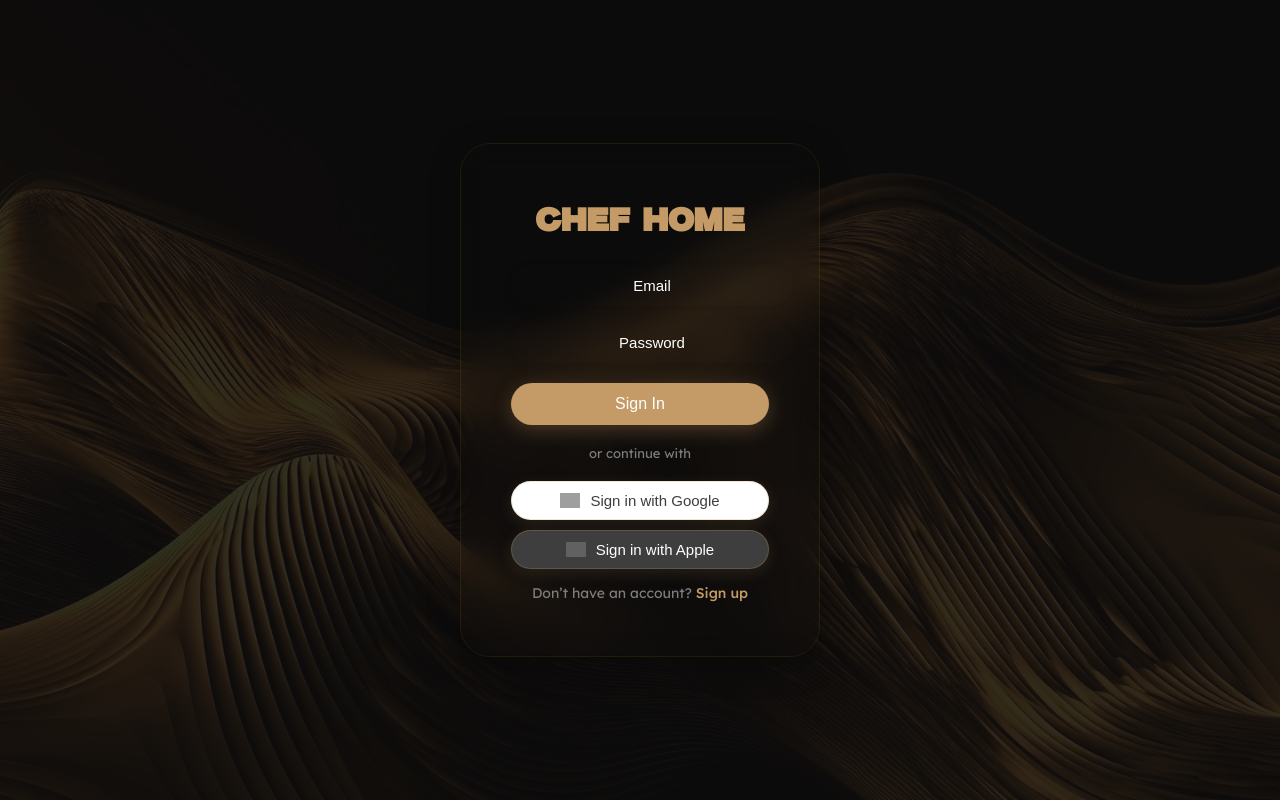
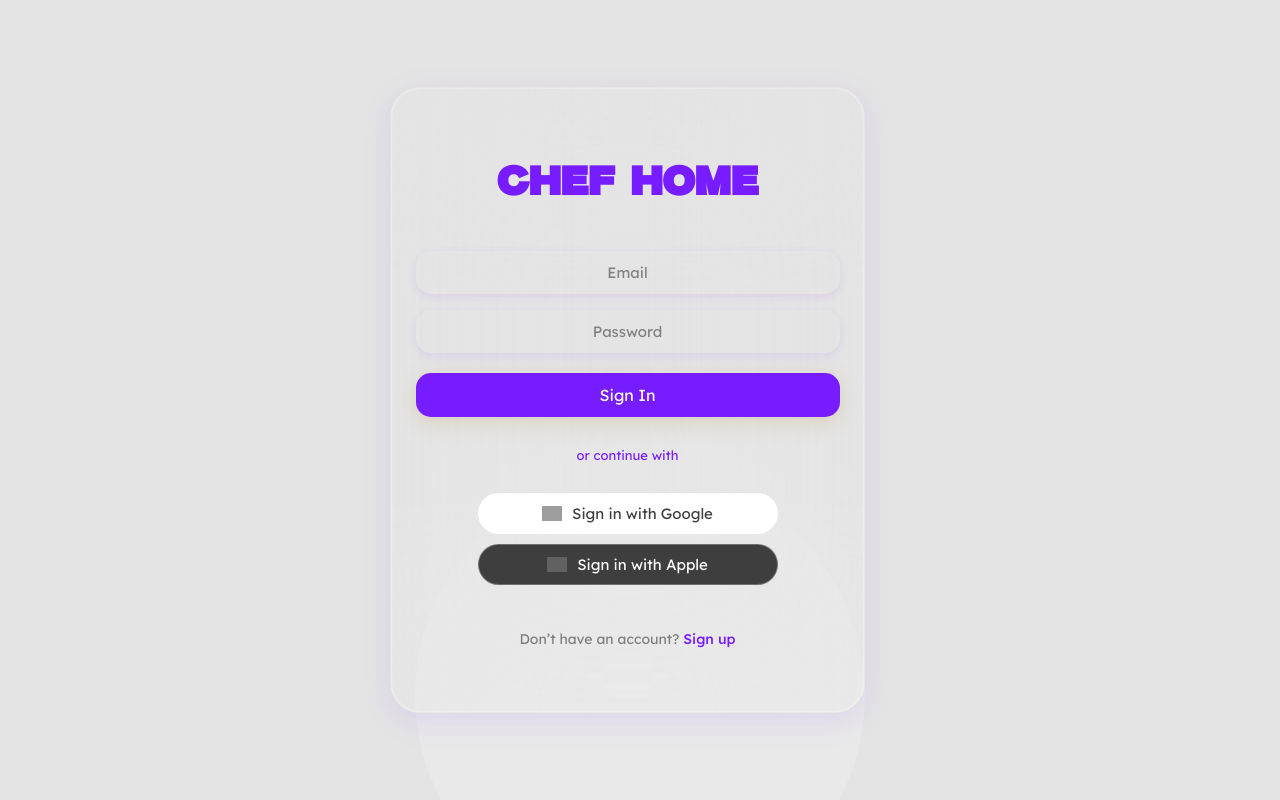
Before and after one commit to Rahul252006/ChefHome, a website: page signin.html in a window 1280 px wide. Drawn offline with Linux system fonts and the light colour scheme; grey boxes are pictures that could not be loaded.

Commit message:
Update signin.html

```diff
--- a/signin.html
+++ b/signin.html
@@ -3,7 +3,6 @@
 <head>
 <meta charset="UTF-8">
 <meta name="viewport" content="width=device-width, initial-scale=1.0">
-<script src="main.js" defer type="module"></script>
 <title>Sign In | CHEF HOME</title>
 
 <style>
@@ -19,109 +18,114 @@
         -webkit-tap-highlight-color: transparent;
     }
   body {
+        position: relative;
         margin: 0;
         padding: 0;
-    min-height: 100vh;
         display: flex;
         justify-content: center;
         align-items: center;
-    background-color: #0E0E0E;
+        min-height: 100vh;
         font-family: "lexend", sans-serif;
-    color: #3E3E3E;
-    position: relative;
+        background-color: rgb(228, 228, 228);
+        color: #F5F5F5;
         overflow-x: hidden;
     }
 
     body::before {
   content: "";
-    position: absolute;
-    top: 0;
-    left: 0;
-    width: 100%;
-    height: 100%;
-    background-image: url("—Slidesdocs—gleaming abstract in golden waves_203f90ae1c.jpg");
-    background-size: cover;
-    background-position: center;
-    background-repeat: no-repeat;
-    opacity: 0.2;
-    filter: brightness(75%);
+  position: fixed;
+  bottom: -120px;  /* pushes glow slightly below */
+  left: 50%;
+  transform: translateX(-50%);
+  width: 450px;
+  height: 450px;
+  background-color: rgb(234, 234, 234);
   z-index: -1;
   pointer-events: none;
+  border-radius: 50%;
+  opacity: 0.8;
 }
-
       .container {
-    background: rgba(0, 0, 0, 0);
-    backdrop-filter: blur(12px);
     border-radius: 30px;
-    box-shadow: 0 8px 32px rgba(0, 0, 0, 0.25);
-    padding: 40px 50px;
-    width: 360px;
-    max-width: 90%;
-    text-align: center;
-    border: 1px solid #99730025;
+    padding: 50px 60px;
+    width: 500px;
+    max-width: 95%;
+    display: flex;
+    align-items: center;
+    flex-direction: column;
+    gap: 30px;
+    background: rgba(255, 255, 255, 0.012);
+    backdrop-filter: blur(90px) saturate(150%);
+    -webkit-backdrop-filter: blur(30px) saturate(150%);
+    box-shadow: inset 0 0 2px rgb(255, 255, 255), 0 8px 32px #771cff1a;
+    border: 1px solid #ffffff00;
     box-sizing: border-box;
 }
 
   h1 {
     font-family: "milker";
-    color: #C49B66;
-    font-size: 32px;
-    margin-bottom: 20px;
+    color: #771cff;
+    font-size: 40px;
+    margin-bottom: 10px;
   }
 
   input {
-    width: 100%;
+    width: 400px;
     padding: 12px;
     margin: 8px 0;
     border: 1px;
-    border-radius: 25px;
+    border-radius: 15px;
     font-size: 15px;
     outline: none;
     text-align: center;
     background-color: rgba(0, 0, 0, 0);
-    color: #ffffff;
-    box-shadow: 0 3px 10px rgba(0, 0, 0, 0.1);
+    color: black;
+    box-shadow: 0 3px 10px #771cff1a;
     transition: 0.3s ease-in-out;
+    font-family: "lexend";
   }
 
   input:focus {
-    box-shadow: 0 4px 15px rgba(0, 0, 0, 0.25);
+    box-shadow: 0 4px 15px #771cff35;
+    font-family: "lexend";
   }
 
   input::placeholder {
-    color: #ffffff;
+    color: rgba(0, 0, 0, 0.443);
+    font-family: "lexend";
   }
-
   .signin-btn {
     width: 100%;
     padding: 12px;
     margin-top: 12px;
     border: none;
-    border-radius: 25px;
-    background-color: #C49B66;
+    border-radius: 15px;
+    background-color: #771cff;
     color: white;
     font-size: 16px;
     cursor: pointer;
     box-shadow: 0 5px 20px rgba(196, 155, 102, 0.3);
     transition: all 0.3s ease-in-out;
+    font-family: "lexend";
   }
 
   .signin-btn:hover {
-    background-color: #E7D4B5;
-    color: #3E3E3E;
+    background-color: #5d16c7;
+    color: #FFFFFF;
     transform: translateY(-3px);
+    font-family: "lexend";
   }
 
   .divider {
-    margin: 20px 0;
     font-size: 13px;
-    color: #7D7D7D;
+    color: #771cff;
   }
 
   .social-buttons {
     display: flex;
     flex-direction: column;
     gap: 10px;
+    width: 300px;
   }
 
   .social-btn {
@@ -131,16 +135,16 @@
     gap: 10px;
     padding: 10px;
     border-radius: 25px;
-    border: 1px solid rgba(196, 155, 102, 0.25);
+    border: 1px solid rgba(255, 255, 255, 0.25);
     font-size: 15px;
     cursor: pointer;
     transition: all 0.3s ease;
-    box-shadow: 0 4px 15px rgba(196, 155, 102, 0.15);
   }
 
   .google {
     background-color: #FFFFFF;
     color: #3E3E3E;
+    font-family: "lexend";
   }
 
   .google img {
@@ -150,6 +154,7 @@
   .apple {
     background-color: #3E3E3E;
     color: #FFFFFF;
+    font-family: "lexend";
   }
 
   .apple img {
@@ -157,7 +162,7 @@
     filter: invert(1);
   }
 
-  .google:hover { background-color: #F0E8DC; }
+  .google:hover { background-color: white; }
   .apple:hover { background-color: #5A5A5A; }
 
   p {
@@ -167,14 +172,14 @@
   }
 
   a {
-    color: #C49B66;
+    color: #771cff;
     text-decoration: none;
     font-weight: 500;
   }
 
   a:hover {
     text-decoration: underline;
-    color: #E7D4B5;
+    color: #5414b3;
   }
 
   /* ========== RESPONSIVE STYLES ========== */
@@ -200,7 +205,7 @@
 </style>
 </head>
 <body>
-
+<main>
     <div class="container">
     <h1>CHEF HOME</h1>
     <form id="signinForm">
@@ -217,12 +222,58 @@
       </button>
 
       <button class="social-btn apple" id="appleLogin">
-        <img src="https://www.svgrepo.com/show/349446/apple.svg" alt="Apple"> Sign in with Apple
+        <img src="https://cdn.jsdelivr.net/gh/simple-icons/simple-icons/icons/apple.svg" alt="Apple">Sign in with Apple
       </button>
     </div>
 
     <p>Don’t have an account? <a href="signup.html">Sign up</a></p>
   </div>
+</main>
+<script type="module">
+  import { initializeApp } from "https://www.gstatic.com/firebasejs/12.4.0/firebase-app.js";
+  import {
+    getAuth,
+    GoogleAuthProvider,
+    signInWithPopup
+  } from "https://www.gstatic.com/firebasejs/12.4.0/firebase-auth.js";
+
+  import { customerLogin } from "./main.js";
+
+  const firebaseConfig = {
+    apiKey: "AIzaSyDv-jV2uHrp8Xchmr3u540J6xmWK8PZEec",
+    authDomain: "login-c2893.firebaseapp.com",
+    projectId: "login-c2893",
+    storageBucket: "login-c2893.appspot.com",
+    messagingSenderId: "848550093693",
+    appId: "1:848550093693:web:b1142db0e0aa38f8afe214",
+    measurementId: "G-KB4XZT429X"
+  };
+
+  const app = initializeApp(firebaseConfig);
+  const auth = getAuth(app);
+  const provider = new GoogleAuthProvider();
+
+  document.getElementById("google-l").addEventListener("click", () => {
+    signInWithPopup(auth, provider)
+      .then(result => console.log("Google Login Success:", result))
+      .catch(err => console.error("GOOGLE LOGIN ERROR:", err));
+  });
+
+  document.getElementById("signinForm").addEventListener("submit", (e) => {
+    e.preventDefault();
+
+    const email = document.getElementById("email").value.trim();
+    const password = document.getElementById("password").value.trim();
+
+    if (!email || !password) {
+      alert("Please fill all fields.");
+      return;
+    }
+
+    customerLogin(email, password);
+  });
+</script>
+
 
 </body>
 </html>
```
Lines whose indentation alone changed are shown as unchanged.
